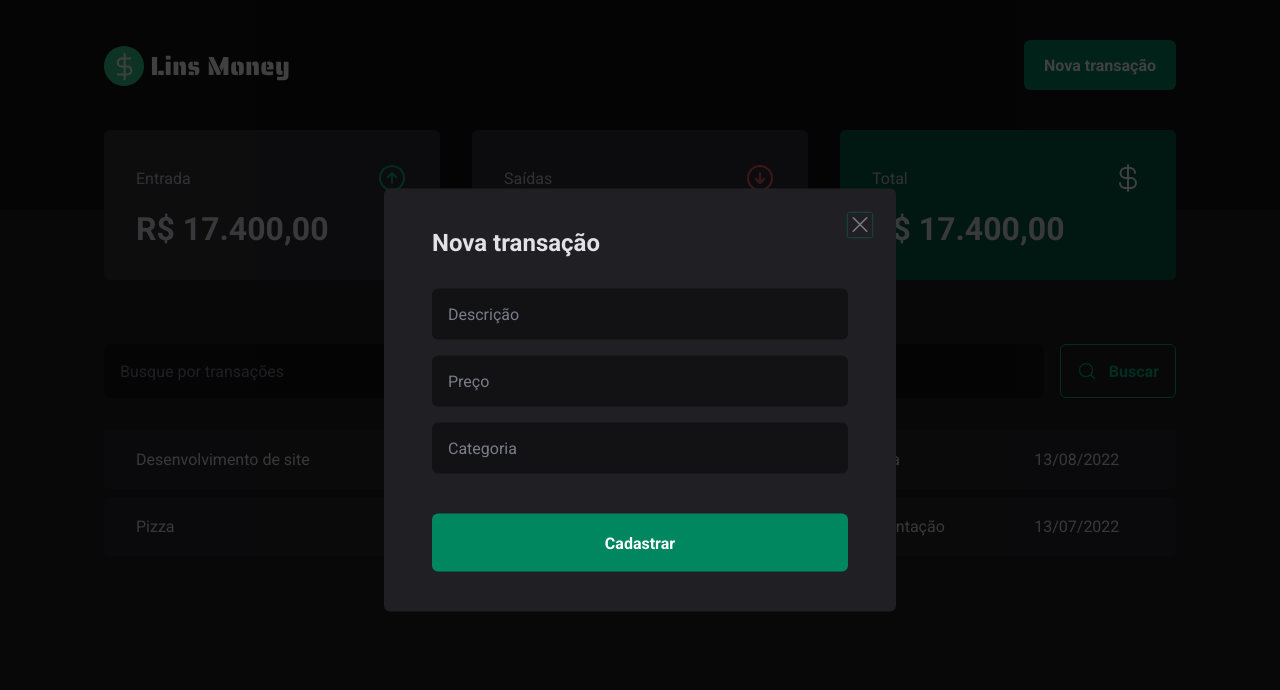
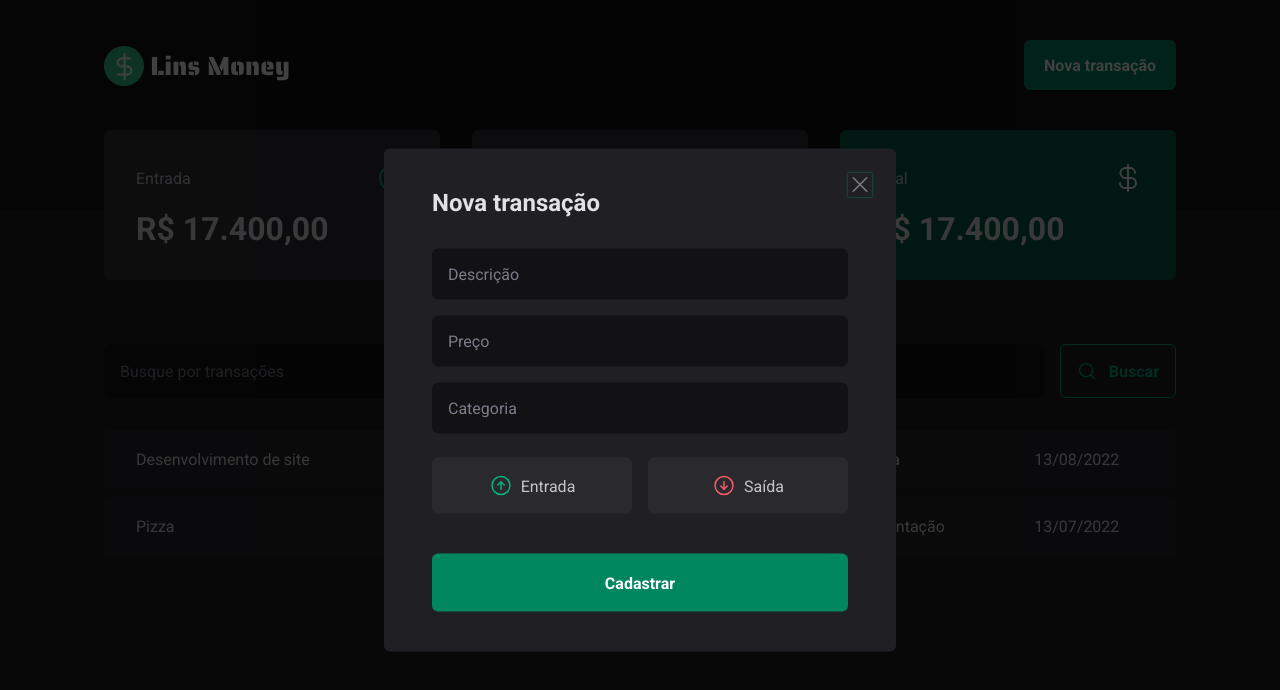
Before and after one commit to JailsonSantos/LinsMoneyVersionTwo, a React (Vite) app: page / in a window 1280 px wide. Both pictures are taken after a click on the button "Nova transação". Shown: the top 690 px of the page. Built offline with nearby package versions, Linux system fonts and the light colour scheme.

Commit message:
Estrutura visual: Botões de entrada e saída

```diff
--- a/src/components/NewTransactionModal/index.tsx
+++ b/src/components/NewTransactionModal/index.tsx
@@ -1,6 +1,6 @@
 import * as Dialog from '@radix-ui/react-dialog';
-import { X } from 'phosphor-react';
-import { CloseButton, Content, Overlay } from './styles';
+import { ArrowCircleDown, ArrowCircleUp, X } from 'phosphor-react';
+import { CloseButton, Content, Overlay, TransactionType, TransactionTypeButton } from './styles';
 
 export function NewTransactionModal() {
   return (
@@ -16,9 +16,21 @@
             <input type="text" placeholder="Descrição" required />
             <input type="number" placeholder="Preço" required />
             <input type="text" placeholder="Categoria" required />
+
+            <TransactionType>
+              <TransactionTypeButton variant="income">
+                <ArrowCircleUp size={24} />
+                Entrada
+              </TransactionTypeButton>
+
+              <TransactionTypeButton variant="outcome">
+                <ArrowCircleDown size={24} />
+                Saída
+              </TransactionTypeButton>
+            </TransactionType>
+
             <button type="submit">Cadastrar</button>
           </form>
-
         </Content>
       </Overlay>
     </Dialog.Portal>
--- a/src/components/NewTransactionModal/styles.ts
+++ b/src/components/NewTransactionModal/styles.ts
@@ -2,12 +2,10 @@
 import * as Dialog from '@radix-ui/react-dialog';
 
 export const Overlay = styled(Dialog.Overlay)`
-  position: fixed;
+  inset: 0;
   width: 100vw;
   height: 100vh;
-
-  inset: 0;
-
+  position: fixed;
   background: rgba(0, 0, 0, 0.75);
 `;
 
@@ -23,18 +21,17 @@
   transform: translate(-50%, -50%);
 
   form{
+    gap: 1rem;
+    display: flex;
     margin-top: 2rem;
-
-    display: flex;
     flex-direction: column;
-    gap: 1rem;
 
     input{
+      border: 0;
+      padding: 1rem;
       border-radius: 6px;
-      border: 0;
+      color: ${({ theme }) => theme["gray-300"]};
       background-color: ${({ theme }) => theme["gray-900"]};
-      color: ${({ theme }) => theme["gray-300"]};
-      padding: 1rem;
 
       &::placeholder{
         color: ${({ theme }) => theme["gray-500"]}
@@ -42,31 +39,59 @@
     }
 
     button[type="submit"]{
+      border: 0;
       height: 58px;
-      border: 0;
-      background-color: ${({ theme }) => theme["green-500"]};
-      color: ${({ theme }) => theme.white};
+      cursor: pointer;
       font-weight: bold;
-      padding: 0 1.125rem;
       border-radius: 6px;
       margin-top: 1.5rem;
-      cursor: pointer;
+      padding: 0 1.125rem;
+      color: ${({ theme }) => theme.white};
+      background-color: ${({ theme }) => theme["green-500"]};
 
       &:hover{
+        transition: background-color 0.2s;
         background: ${({ theme }) => theme["green-700"]};
-        transition: background-color 0.2s;
       }
     }
   }
 `;
 
 export const CloseButton = styled(Dialog.Close)`
-  position: absolute;
-  background: transparent;
   border: 0;
   top: 1.5rem;
   right: 1.5rem;
   line-height: 0;
   cursor: pointer;
+  position: absolute;
+  background: transparent;
   color: ${({ theme }) => theme["gray-500"]};
 `;
+
+export const TransactionType = styled.div`
+  gap: 1rem;
+  display: grid;
+  margin-top: 0.5rem;
+  grid-template-columns: repeat(2, 1fr);
+`;
+
+
+interface TransactionTypeButtonProps {
+  variant: 'income' | 'outcome';
+}
+export const TransactionTypeButton = styled.button<TransactionTypeButtonProps>`
+  border: 0;
+  gap: 0.5rem;
+  padding: 1rem;
+  display: flex;
+  cursor: pointer;
+  border-radius: 6px;
+  align-items: center;
+  justify-content: center;
+  color: ${({ theme }) => theme["gray-300"]};
+  background-color: ${({ theme }) => theme["gray-700"]};
+
+  svg{
+    color: ${({ variant, theme }) => variant === 'income' ? theme["green-300"] : theme["red-300"]}
+  }
+`;
--- a/src/pages/Transactions/styles.ts
+++ b/src/pages/Transactions/styles.ts
@@ -10,8 +10,8 @@
 export const TransactionsTable = styled.table`
   width: 100%;
   margin-top: 1.5rem;
+  border-spacing: 0 0.5rem;
   border-collapse: separate;
-  border-spacing: 0 0.5rem;
 
   td{
     padding: 1.25rem 2rem;
```
